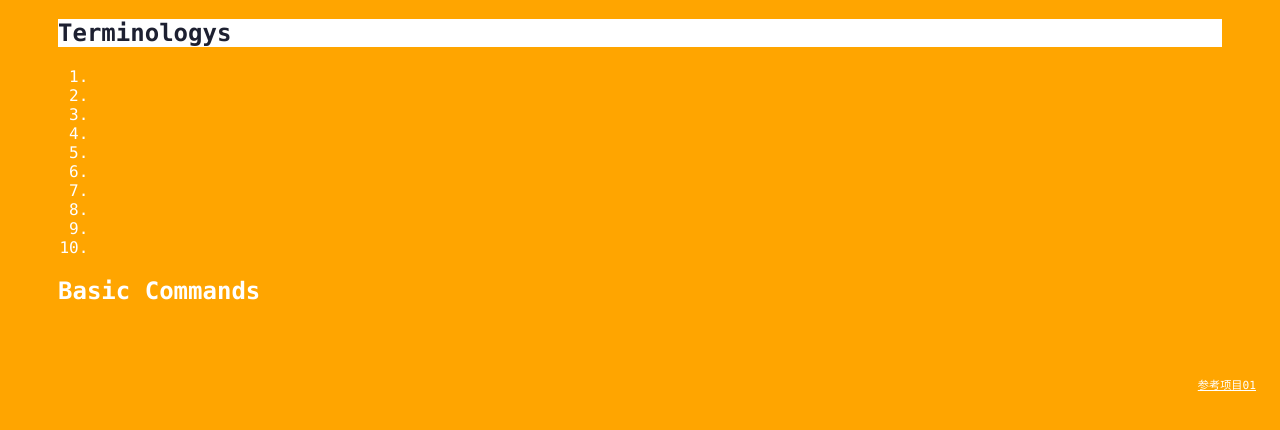
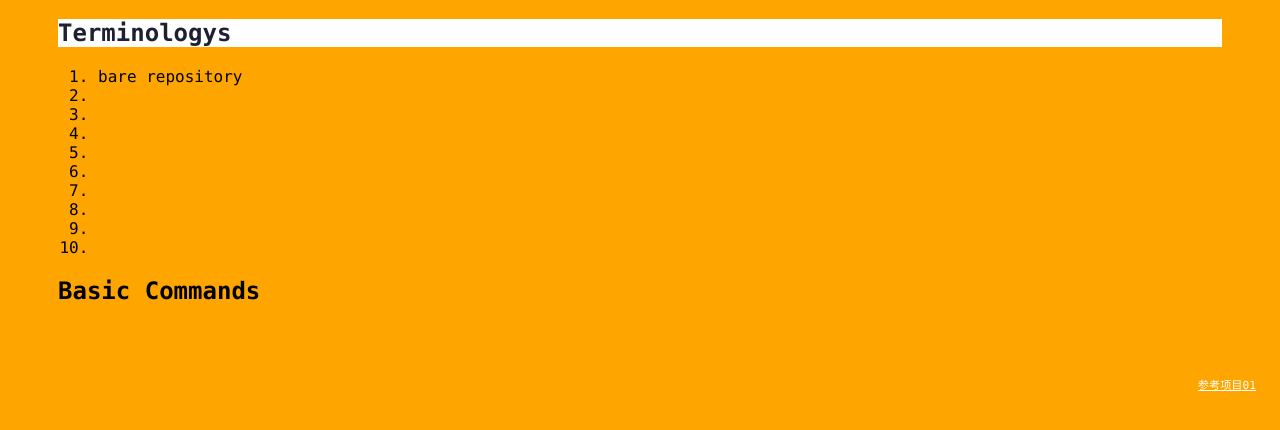
Before and after one commit to ljfcdpc/git_learning, a plain HTML site: page index.html in a window 1280 px wide. Both pictures are taken after a click on the element "Terminologys". Shown: the part 226-656 px from the top of the page. Drawn offline with Linux system fonts and the light colour scheme.

Commit message:
2022-4-15 commit

```diff
--- a/index.html
+++ b/index.html
@@ -14,7 +14,7 @@
         <div class="accordion"><h1>Terminologys</h1></div>
             <div class="panel">
                 <ol>
-                    <li></li>
+                    <li>bare repository</li>
                     <li></li>
                     <li></li>
                     <li></li>
--- a/styles/style.css
+++ b/styles/style.css
@@ -1,7 +1,7 @@
 body{
   background-color: orange;
   font-family: 'Monaco', sans-serif;
-  color: white;
+  color: black;
 }
 
 body a{
```
Also changed, not shown: 1 other file.
